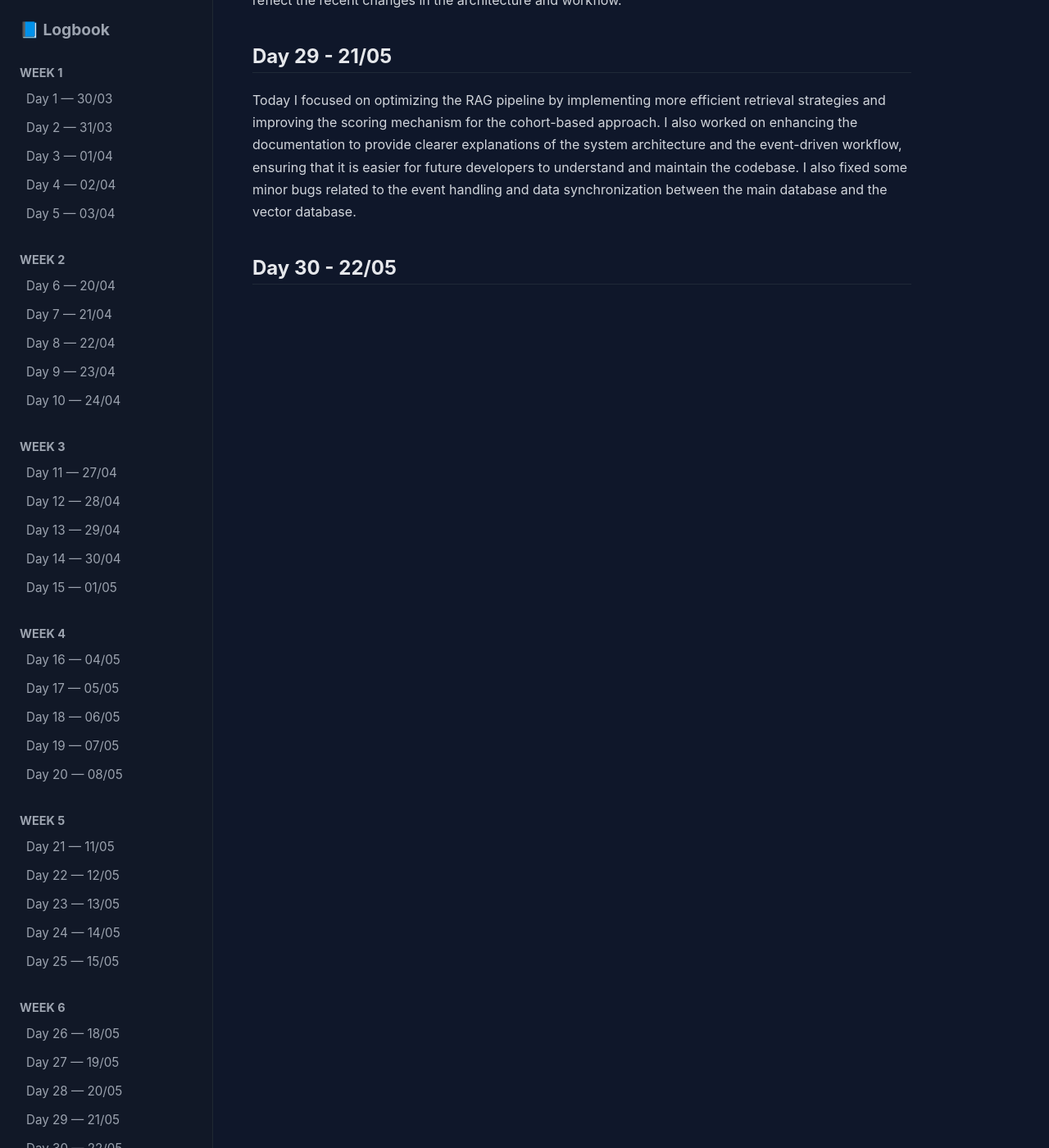
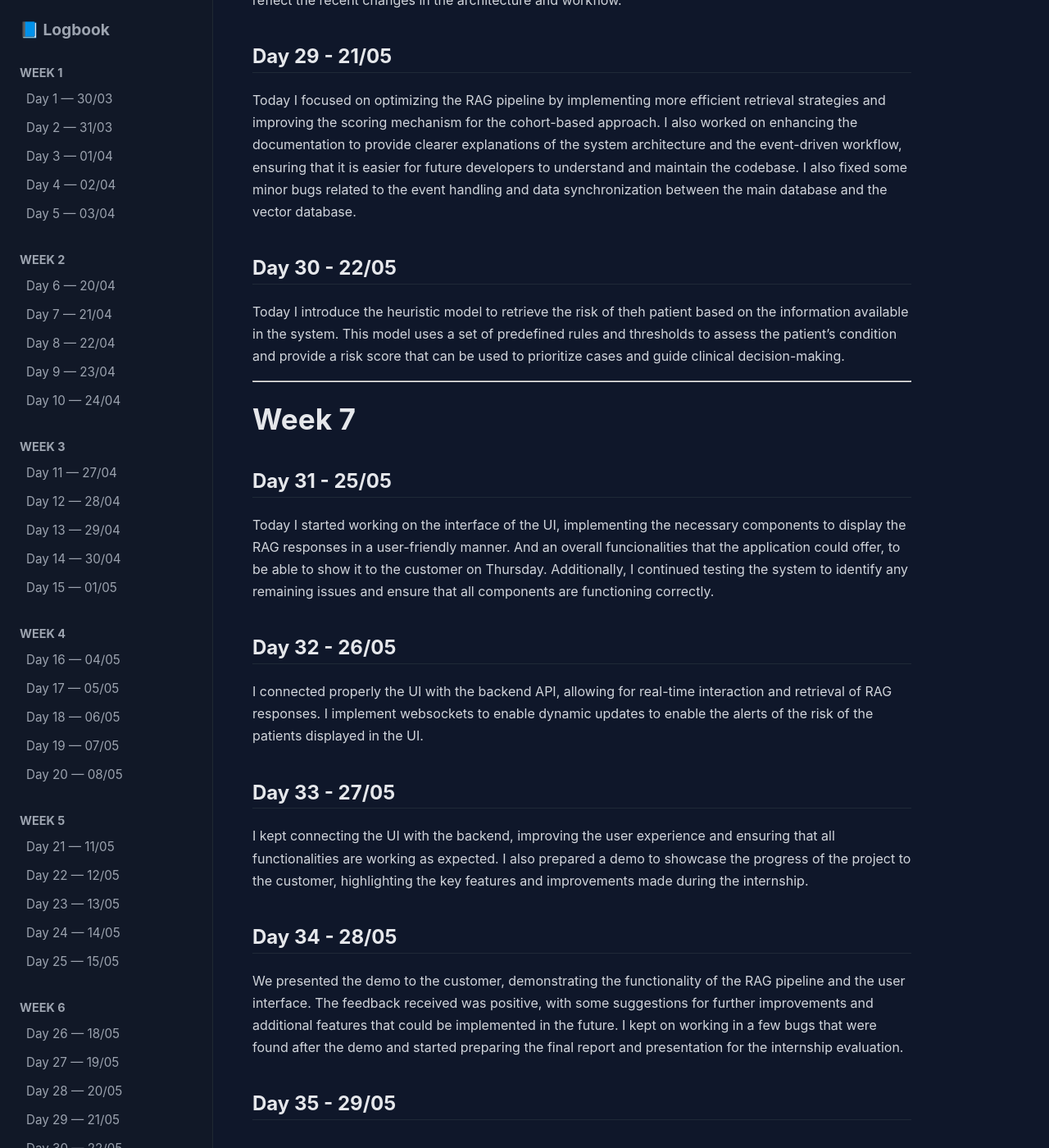
Before and after one commit to mestresanna/Internship, a Jekyll site: the page built from index.md, in a window 1280 px wide and 1400 px high, scrolled down 7120 px. Shown: the whole window at 82% size. Built offline with Jekyll 4.4.1, drawn with Linux system fonts in a browser that asks for light colours; some of the changed text lies outside the part shown.

Commit message:
added week 7

```diff
--- a/_layouts/logbook.html
+++ b/_layouts/logbook.html
@@ -154,6 +154,13 @@
       <a href="#day28">Day 28 — 20/05</a>
       <a href="#day29">Day 29 — 21/05</a>
       <a href="#day30">Day 30 — 22/05</a>
+
+      <h4>Week 7</h4>
+      <a href="#day31">Day 31 — 25/05</a>
+      <a href="#day32">Day 32 — 26/05</a>
+      <a href="#day33">Day 33 — 27/05</a>
+      <a href="#day34">Day 34 — 28/05</a>
+      <a href="#day35">Day 35 — 29/05</a>
     </nav>
 
     <main>{{ content }}</main>
--- a/index.md
+++ b/index.md
@@ -170,3 +170,22 @@ Today I completed the implementation of create events for all the relevant entit
 Today I focused on optimizing the RAG pipeline by implementing more efficient retrieval strategies and improving the scoring mechanism for the cohort-based approach. I also worked on enhancing the documentation to provide clearer explanations of the system architecture and the event-driven workflow, ensuring that it is easier for future developers to understand and maintain the codebase. I also fixed some minor bugs related to the event handling and data synchronization between the main database and the vector database.
 
 <h2 id="day30">Day 30 - 22/05</h2>
+Today I introduce the heuristic model to retrieve the risk of theh patient based on the information available in the system. This model uses a set of predefined rules and thresholds to assess the patient's condition and provide a risk score that can be used to prioritize cases and guide clinical decision-making.
+
+---
+
+# Week 7
+
+<h2 id="day31">Day 31 - 25/05</h2>
+Today I started working on the interface of the UI, implementing the necessary components to display the RAG responses in a user-friendly manner. And an overall funcionalities that the application could offer, to be able to show it to the customer on Thursday. Additionally, I continued testing the system to identify any remaining issues and ensure that all components are functioning correctly.
+
+<h2 id="day32">Day 32 - 26/05</h2>
+I connected properly the UI with the backend API, allowing for real-time interaction and retrieval of RAG responses. I implement websockets to enable dynamic updates to enable the alerts of the risk of the patients displayed in the UI.
+
+<h2 id="day33">Day 33 - 27/05</h2>
+I kept connecting the UI with the backend, improving the user experience and ensuring that all functionalities are working as expected. I also prepared a demo to showcase the progress of the project to the customer, highlighting the key features and improvements made during the internship.
+
+<h2 id="day34">Day 34 - 28/05</h2>
+We presented the demo to the customer, demonstrating the functionality of the RAG pipeline and the user interface. The feedback received was positive, with some suggestions for further improvements and additional features that could be implemented in the future. I kept on working in a few bugs that were found after the demo and started preparing the final report and presentation for the internship evaluation.
+
+<h2 id="day35">Day 35 - 29/05</h2>
```
